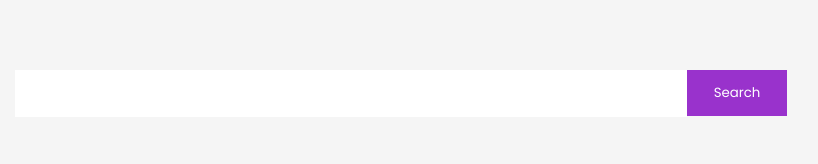
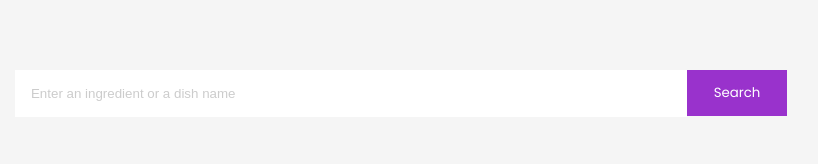
Before and after one commit to blazephoenix/react-app-recipe-api, a React (Create React App) app: page / in a window 1280 px wide. Shown: the part 136-300 px from the top of the page, without its empty margins (239-1057 px from the left). Built offline with nearby package versions, Linux system fonts and the light colour scheme; no server answers.

Commit message:
Working on animations

```diff
--- a/src/App.css
+++ b/src/App.css
@@ -40,6 +40,10 @@ p{
   outline: none;
 }
 
+::placeholder{
+  color: #cccccc;
+}
+
 .search-button{
   font-family: 'Poppins', sans-serif;
   background: darkorchid;
@@ -54,6 +58,7 @@ p{
   flex-wrap: wrap;
   padding: 0 5em;
   flex-basis: 50%;
+  /* animation: appear 0.8s ease-in; */
 }
 
 @media screen and (max-width:900px){
@@ -71,3 +76,14 @@ p{
     flex-basis: 60%;
   }
 }
+
+/* @keyframes appear{
+  0%{
+    opacity: 0;
+  }
+  100%{
+    opacity: 1;
+  }
+} */
+
+/*TODO: GET ANIMATIONS WORKING*/
--- a/src/App.js
+++ b/src/App.js
@@ -42,7 +42,7 @@ const App = () => {
       <h1 className="app-title">10Recipes</h1>
       <p className="app-subtitle">A single page app to search for recipes.</p>
       <form onSubmit={getSearch} className="search-form">
-        <input className="search-bar" type="text" value={search} onChange={updateSearch} ></input>
+        <input className="search-bar" type="text" value={search} onChange={updateSearch} placeholder="Enter an ingredient or a dish name" ></input>
         <button className="search-button" type="submit">
           Search
         </button>
--- a/src/recipe.js
+++ b/src/recipe.js
@@ -4,7 +4,7 @@ import style from './recipe.module.css';
 const Recipe = ({title,calories,image, ingredients, url}) => {
     return(
         <div className={style.recipe}>
-            <a href={url} className="recipe__url"><h1>{title}</h1></a>
+            <a href={url} className="recipe__url" target="_blank" rel="noopener noreferrer"><h1>{title}</h1></a>
             <img src={image} alt="" className="recipe__image"/>
         </div>
     )
```
